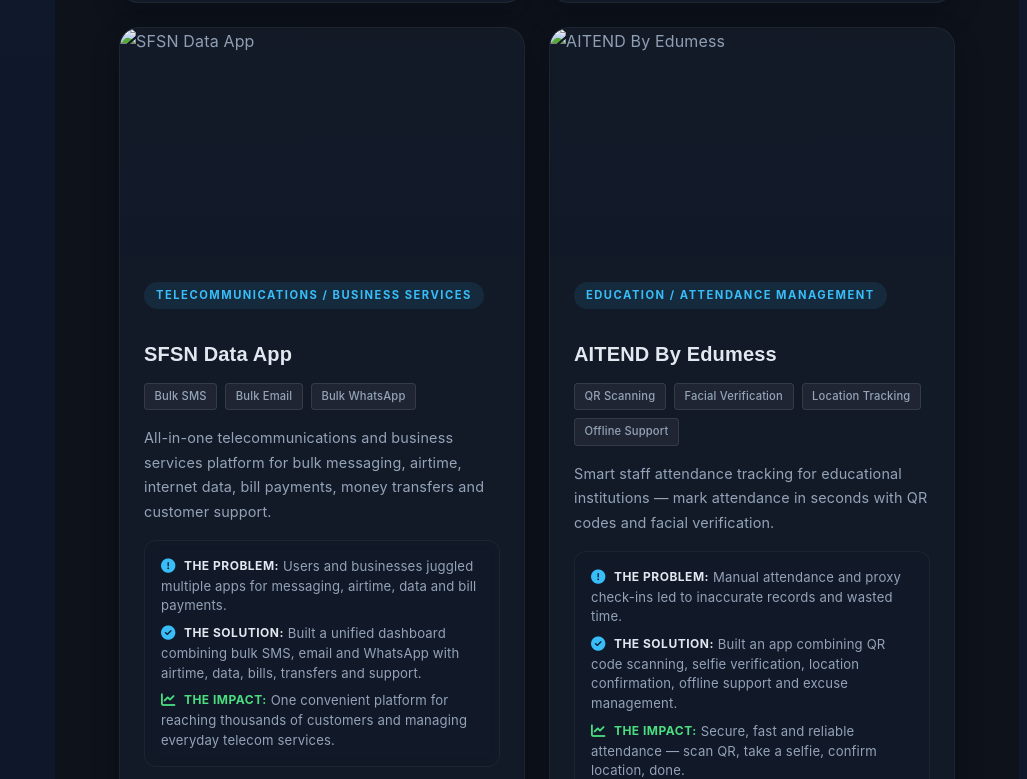
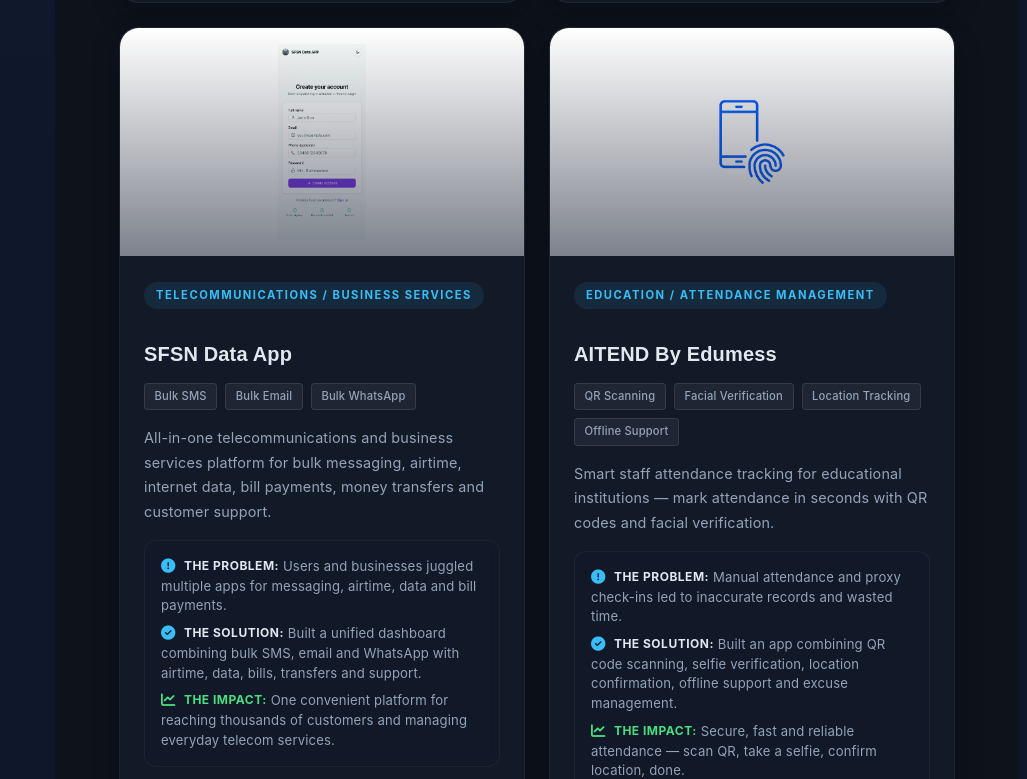
Before and after one commit to prosperDeprogrammer/prosportfolio, a plain HTML site: page index.html in a window 1280 px wide. Shown: the part 6397-7176 px from the top of the page, without its empty margins (253-1280 px from the left). Drawn offline with nearby package versions, Linux system fonts and the light colour scheme; some packages are replaced by stand-ins of ours; a script that the page names is missing.

Commit message:
Add SFSN and AITEND app images and optimize card display

```diff
--- a/index.html
+++ b/index.html
@@ -605,7 +605,8 @@
                     <!-- Project: SFSN Data App -->
                     <div class="portfolio-card">
                         <div class="portfolio-img-wrapper">
-                            <img src="img/sfsn.png" alt="SFSN Data App" class="portfolio-img" loading="lazy">
+                            <img src="img/sfsn.png" alt="SFSN Data App" class="portfolio-img" loading="lazy"
+                                style="object-fit:contain;background:#ffffff;padding:1rem;">
                         </div>
                         <div class="portfolio-content">
                             <span class="portfolio-tag">Telecommunications / Business Services</span>
@@ -638,7 +639,8 @@
                     <!-- Project: AITEND By Edumess -->
                     <div class="portfolio-card">
                         <div class="portfolio-img-wrapper">
-                            <img src="img/aitend.png" alt="AITEND By Edumess" class="portfolio-img" loading="lazy">
+                            <img src="img/aitend.png" alt="AITEND By Edumess" class="portfolio-img" loading="lazy"
+                                style="object-fit:contain;background:#ffffff;padding:2rem;">
                         </div>
                         <div class="portfolio-content">
                             <span class="portfolio-tag">Education / Attendance Management</span>
```
Also changed, not shown: img/aitend.png (added), img/sfsn.png (added).
